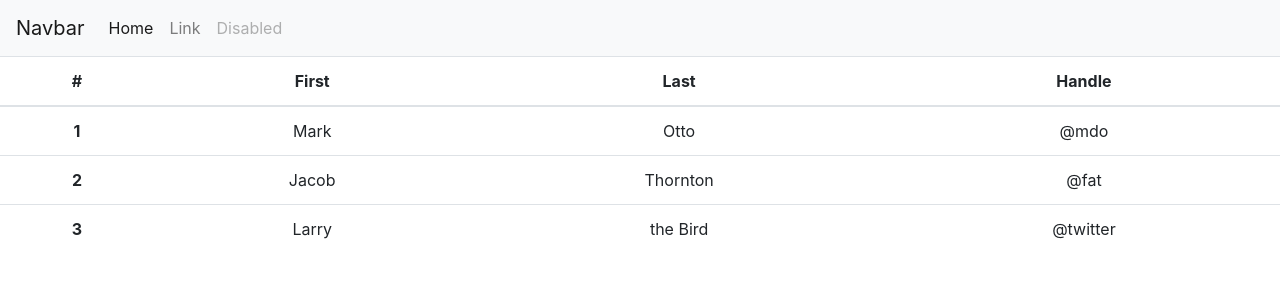
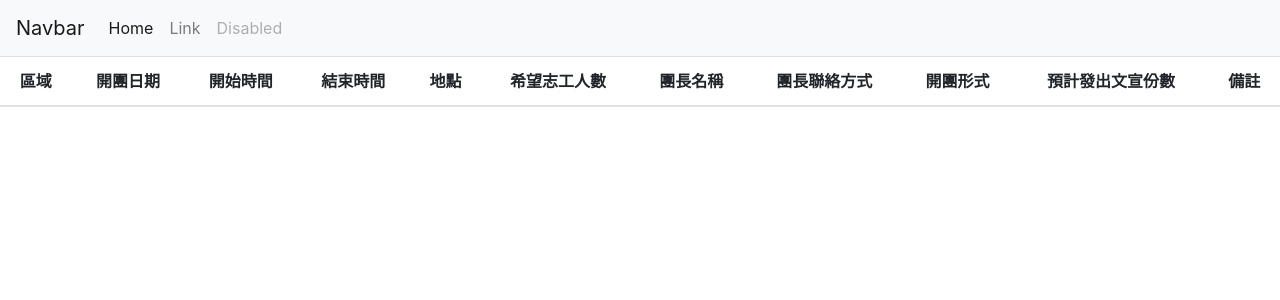
Before and after one commit to g0v/for-marriage-equality, a React app: page / in a window 1280 px wide. Shown: the top 300 px of the page. Built offline with nearby package versions, Linux system fonts and the light colour scheme.

Commit message:
Now renders to whole table.

```diff
--- a/src/table.tsx
+++ b/src/table.tsx
@@ -1,5 +1,6 @@
 import React, { Component } from 'react';
 import Canvass from './canvass';
+import TableRow from './tablerow';
 
 type Props = {
     shifts: Array<Canvass>
@@ -10,39 +11,29 @@ export default class Table extends Component<Props> {
         super(props);
     }
     render() {
+        console.log("Table received: ", this.props.shifts)
         return (
-            <div className="App">
             <table className="table">
                 <thead>
                     <tr>
-                            <th scope="col">#</th>
-                            <th scope="col">First</th>
-                            <th scope="col">Last</th>
-                            <th scope="col">Handle</th>
+                        <th scope="col">區域</th>
+                        <th scope="col">開團日期</th>
+                        <th scope="col">開始時間</th>
+                        <th scope="col">結束時間</th>
+                        <th scope="col">地點</th>
+                        <th scope="col">希望志工人數</th>
+                        <th scope="col">團長名稱</th>
+                        <th scope="col">團長聯絡方式</th>
+                        <th scope="col">開團形式</th>
+                        <th scope="col">預計發出文宣份數</th>
+                        <th scope="col">備註</th>
                     </tr>
                 </thead>
                 <tbody>
-                        <tr>
-                            <th scope="row">1</th>
-                            <td>Mark</td>
-                            <td>Otto</td>
-                            <td>@mdo</td>
-                        </tr>
-                        <tr>
-                            <th scope="row">2</th>
-                            <td>Jacob</td>
-                            <td>Thornton</td>
-                            <td>@fat</td>
-                        </tr>
-                        <tr>
-                            <th scope="row">3</th>
-                            <td>Larry</td>
-                            <td>the Bird</td>
-                            <td>@twitter</td>
-                        </tr>
+                    {this.props.shifts.map(a => {return <TableRow shift={a} /> })}
                 </tbody>
             </table>
-            </div>
+
         );
     }
 }
--- /dev/null
+++ b/src/tablerow.tsx
@@ -0,0 +1,43 @@
+import React, { Component } from 'react';
+import Canvass from './canvass';
+
+type Props = {
+    shift: Canvass
+}
+
+export default class TableRow extends Component<Props> {
+    constructor(props: Props) {
+        super(props);
+    }
+    // <th scope="col">區域</th>
+    // <th scope="col">開團日期</th>
+    // <th scope="col">開始時間</th>
+    // <th scope="col">結束時間</th>
+    // <th scope="col">地點</th>
+    // <th scope="col">集合地</th>
+    // <th scope="col">希望志工人數</th>
+    // <th scope="col">團長名稱</th>
+    // <th scope="col">團長聯絡方式</th>
+    // <th scope="col">開團形式</th>
+    // <th scope="col">預計發出文宣份數</th>
+    // <th scope="col">備註</th>
+    // TODO: ADD Meeting Point
+    render() {
+        console.log("Rendering: ", this.props.shift);
+        return (
+            <tr>
+                <th scope="col">{this.props.shift.area}</th>
+                <th scope="col">{this.props.shift.date}</th>
+                <th scope="col">{this.props.shift.startTime}</th>
+                <th scope="col">{this.props.shift.endTime}</th>
+                <th scope="col">{this.props.shift.location}</th>
+                <th scope="col">{this.props.shift.volunteersNeeded}</th>
+                <th scope="col">{this.props.shift.name}</th>
+                <th scope="col">{this.props.shift.contactInfo}</th>
+                <th scope="col">{this.props.shift.type}</th>
+                <th scope="col">{this.props.shift.flyers}</th>
+                <th scope="col">{this.props.shift.notes}</th>
+            </tr>
+        );
+    }
+}
```
Lines whose indentation alone changed are shown as unchanged.
